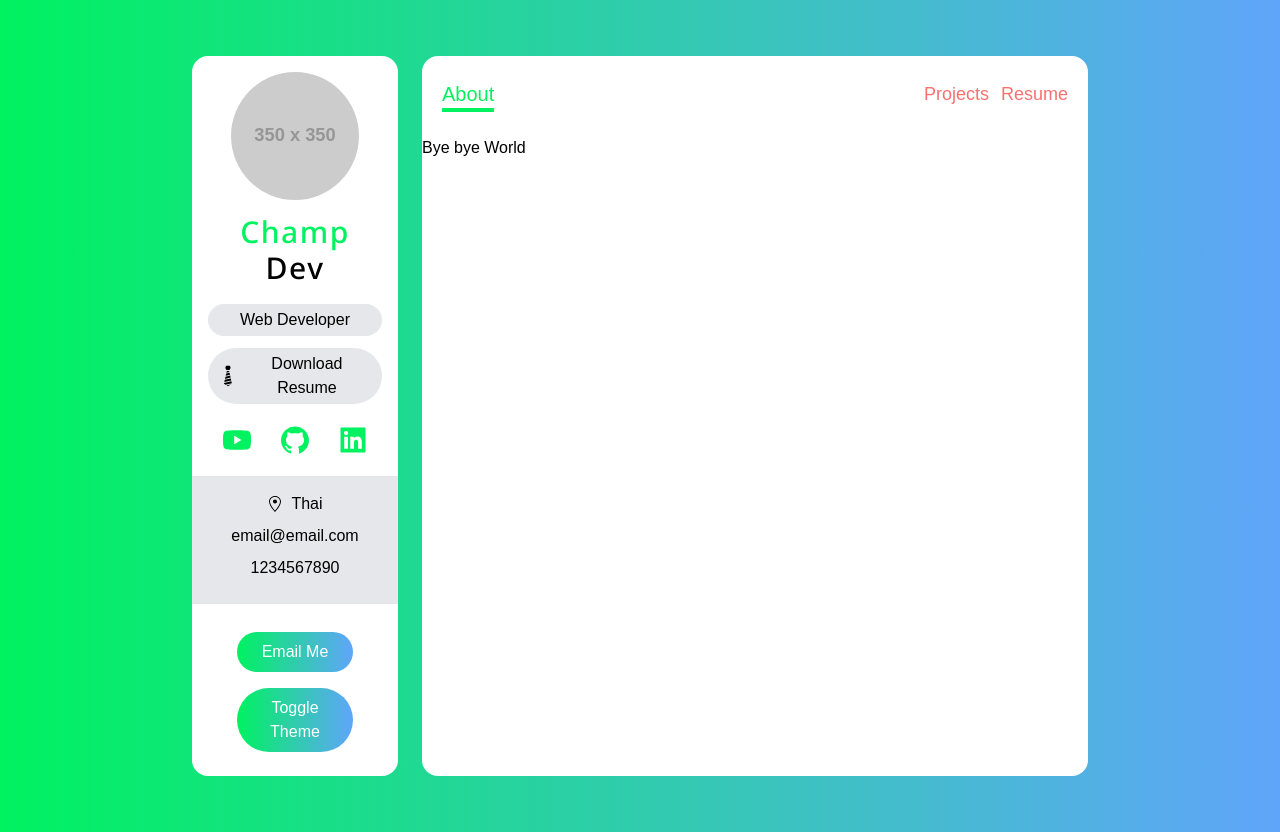
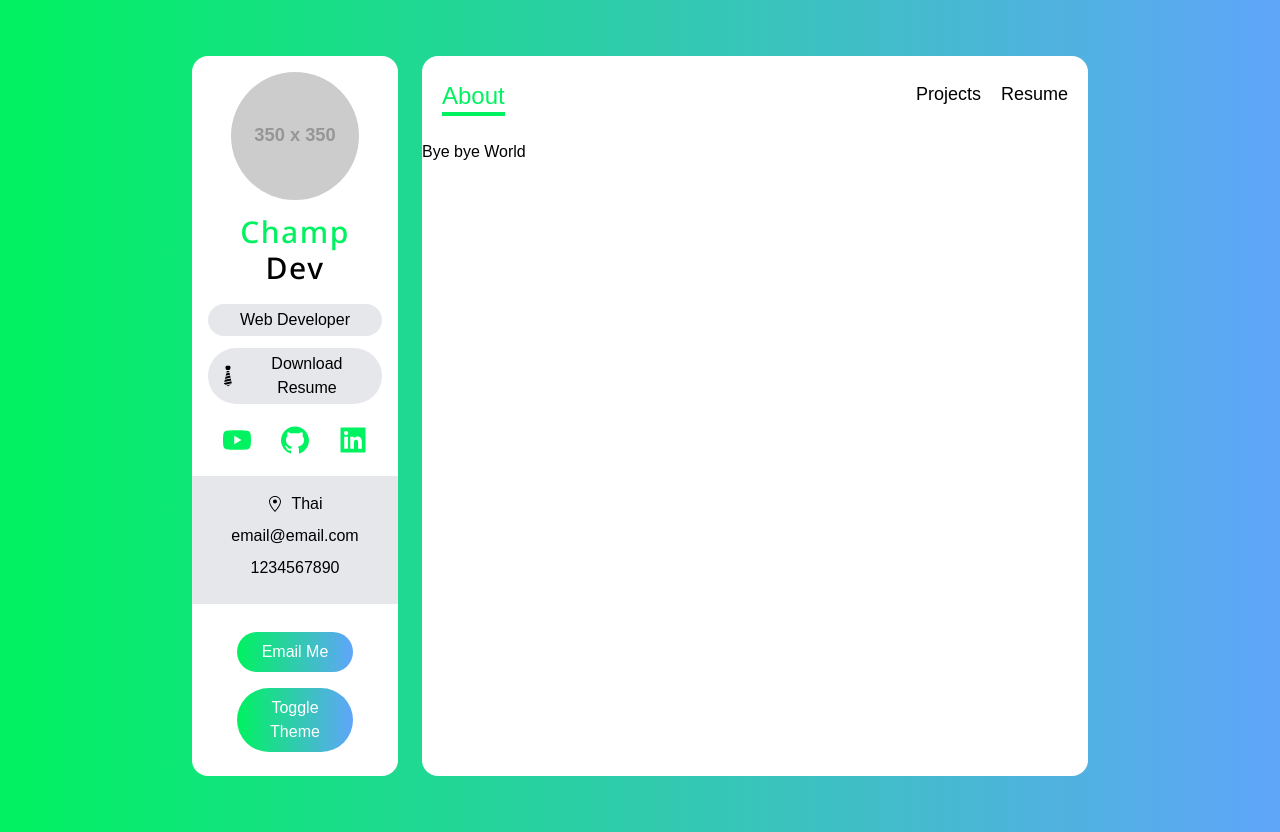
Before and after one commit to champseo2017/nextjs_2021_ex01, a Next.js app in the folder nextex012021/: page / in a window 1280 px wide. Built offline with nearby package versions, Linux system fonts and the light colour scheme.

Commit message:
1:10:43
https://www.youtube.com/watch?v=atebfXxl9B4

```diff
--- a/nextex012021/components/Navbar.tsx
+++ b/nextex012021/components/Navbar.tsx
@@ -11,7 +11,9 @@ const NavItem: FunctionComponent<{
   return activeItem !== name ? (
     <Link href={route}>
       <a>
-        <span onClick={() => setActiveItem(name)}>{name}</span>
+        <span onClick={() => setActiveItem(name)} className="hover:text-green">
+          {name}
+        </span>
       </a>
     </Link>
   ) : null;
@@ -27,10 +29,10 @@ function Navbar() {
   }, []);
   return (
     <div className="flex justify-between px-5 py-3 my-3">
-      <span className="text-xl border-b-4 front-bold text-green border-green">
+      <span className="text-xl border-b-4 front-bold text-green border-green md:text-2xl">
         {activeItem}
       </span>
-      <div className="flex space-x-3 text-lg text-red-400">
+      <div className="flex space-x-5 text-lg">
         <NavItem
           activeItem={activeItem}
           setActiveItem={setActiveItem}
--- /dev/null
+++ b/nextex012021/data.ts
@@ -0,0 +1,38 @@
+import { IService } from "./type";
+import { RiComputerLine } from "react-icons/ri";
+import { FaServer } from "react-icons/fa";
+import { AiOutlineAntDesign, AiOutlineApi } from "react-icons/ai";
+import { MdDeveloperMode } from "react-icons/md";
+
+export const services: IService[] = [
+  {
+    Icon: RiComputerLine,
+    title: "Frontend Development",
+    about:
+      "lorem lorem lorem lorem lorem lorem lorem lorem lorem lorem lorem lorem",
+  },
+  {
+    Icon: FaServer,
+    title: "Frontend Development",
+    about:
+      "lorem lorem lorem lorem lorem lorem lorem lorem lorem lorem lorem lorem",
+  },
+  {
+    Icon: AiOutlineAntDesign,
+    title: "Frontend Development",
+    about:
+      "lorem lorem lorem lorem lorem lorem lorem lorem lorem lorem lorem lorem",
+  },
+  {
+    Icon: AiOutlineApi,
+    title: "Frontend Development",
+    about:
+      "lorem lorem lorem lorem lorem lorem lorem lorem lorem lorem lorem lorem",
+  },
+  {
+    Icon: MdDeveloperMode,
+    title: "Frontend Development",
+    about:
+      "lorem lorem lorem lorem lorem lorem lorem lorem lorem lorem lorem lorem",
+  },
+];
--- a/nextex012021/pages/api/hello.ts
+++ /dev/null
@@ -1,5 +0,0 @@
-// Next.js API route support: https://nextjs.org/docs/api-routes/introduction
-
-export default function handler(req, res) {
-  res.status(200).json({ name: 'John Doe' })
-}
--- /dev/null
+++ b/nextex012021/pages/api/services.ts
@@ -0,0 +1,5 @@
+import { NextApiRequest, NextApiResponse } from "next";
+
+export default (req: NextApiRequest, res: NextApiResponse) => {
+
+}
--- a/nextex012021/pages/index.tsx
+++ b/nextex012021/pages/index.tsx
@@ -1,6 +1,7 @@
 import React from "react";
-
+import { services } from "../data";
 const index = () => {
+  console.log("services", services);
   return (
     <div>
       <h1>Bye bye World</h1>
--- /dev/null
+++ b/nextex012021/type.ts
@@ -0,0 +1,6 @@
+import { IconType } from "react-icons/lib";
+export interface IService {
+  title: string;
+  about: string;
+  Icon: IconType;
+}
```
